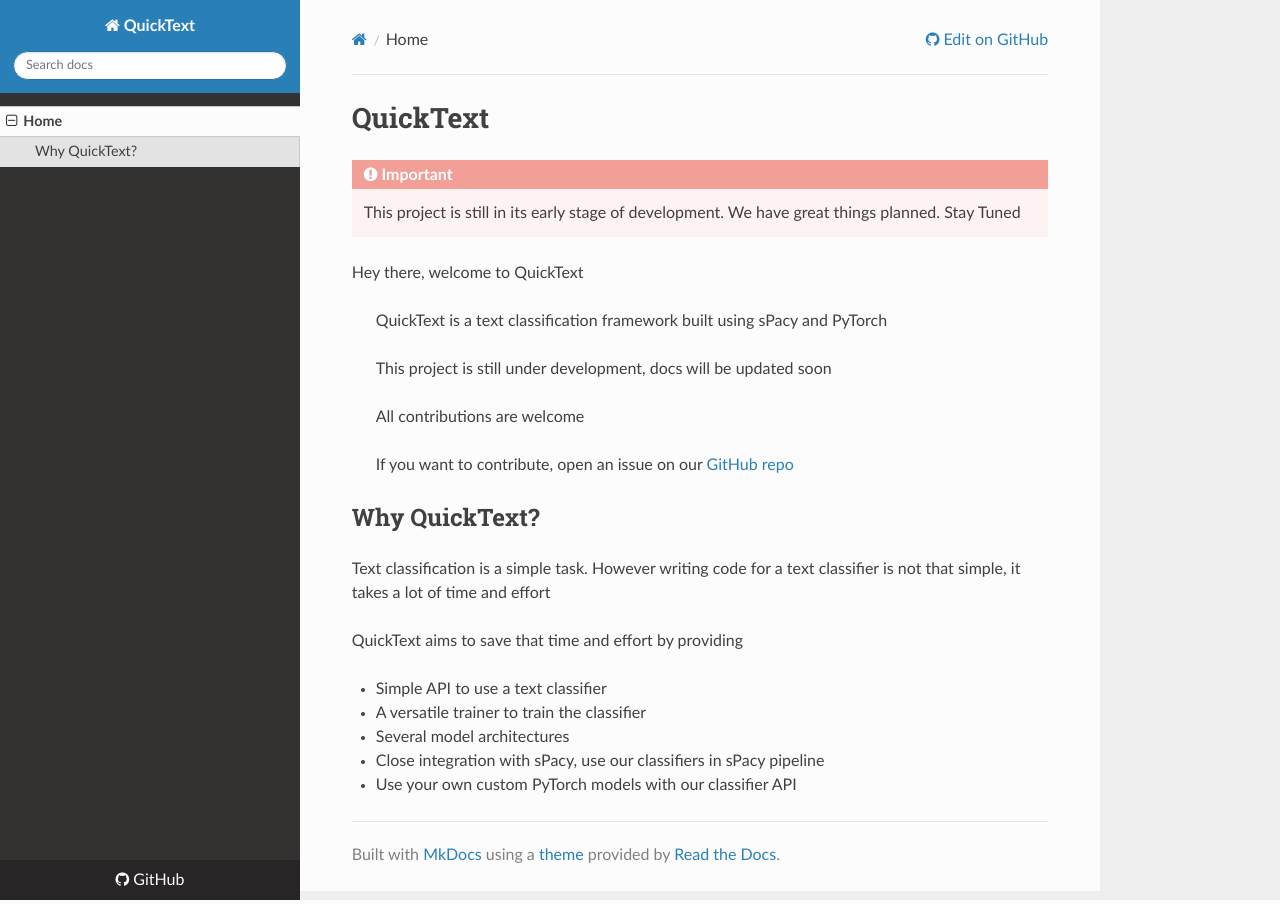
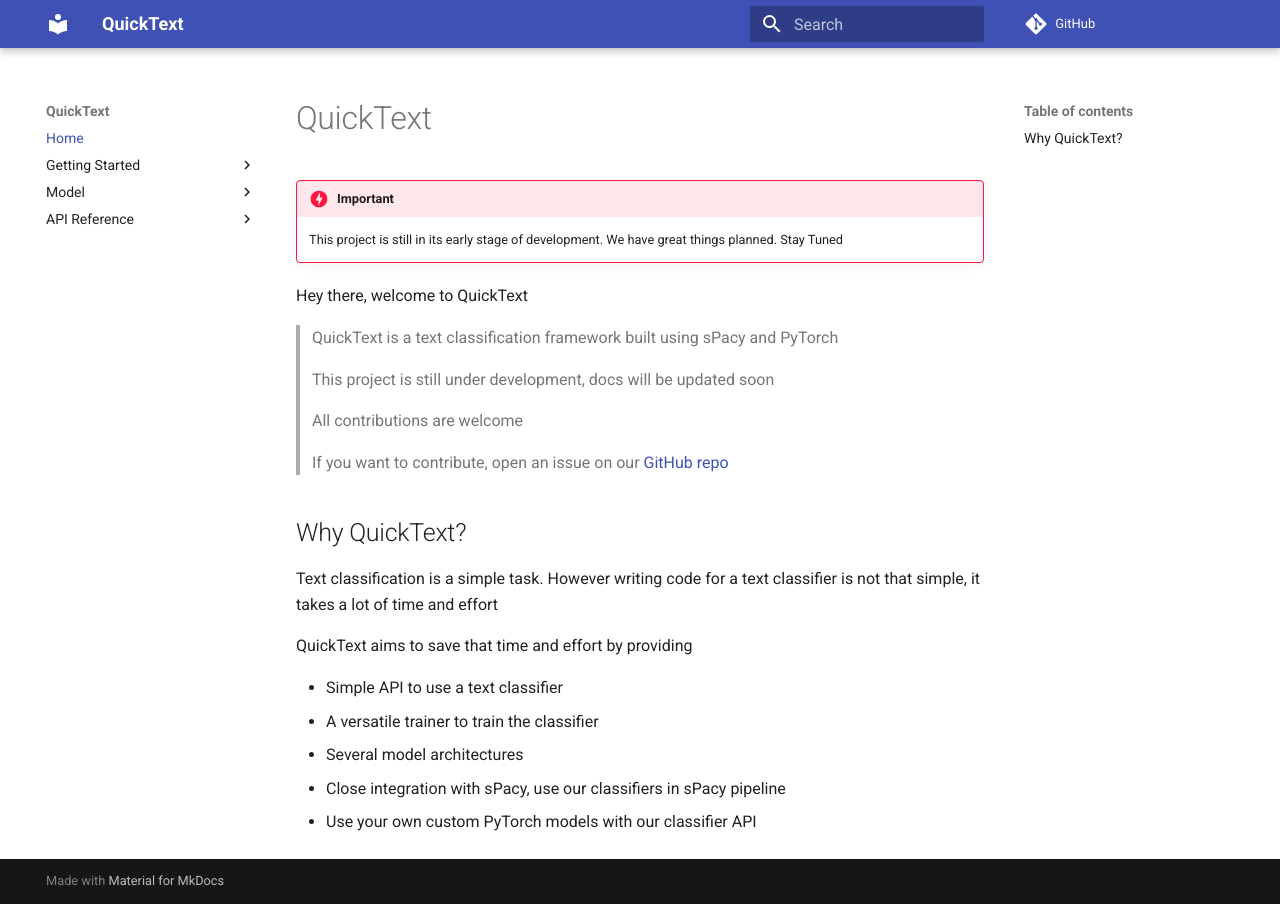
Before and after one commit to GDGVIT/quicktext, an MkDocs documentation site: the page built from docs/templates/index.md, in a window 1280 px wide. Built offline with MkDocs 1.6.1 and Material for MkDocs 9.7.7, drawn with Linux system fonts in a browser that asks for light colours; nearby versions of some CDN libraries; comment, search, counter and statistics services are not loaded.

Commit message:
Change docs theme

```diff
--- a/docs/mkdocs.yml
+++ b/docs/mkdocs.yml
@@ -1,11 +1,11 @@
 site_name: "QuickText"
 theme:
-  name: "readthedocs"
+  name: "material"
   palette:
     primary: "dark-blue"
     accent: "dark-blue"
     # scheme: slate Use this for dark mode
-    scheme: slate
+    scheme: default
     # scheme: default Use this for light mode
 
 docs_dir: templates
@@ -26,3 +26,13 @@
 
 nav:
   - Home: index.md
+  - Getting Started:
+      - Quickstart: quickstart.md
+  - Model:
+      - BiLSTM: bilstm.md
+      - CNN2D: cnn2d.md
+      - FastText: fasttext.md
+      - RCNN: rcnn.md
+      - Seq2seq: seq2seq.md
+  - API Reference:
+      - TextClassifier: text_classifier.md
```
